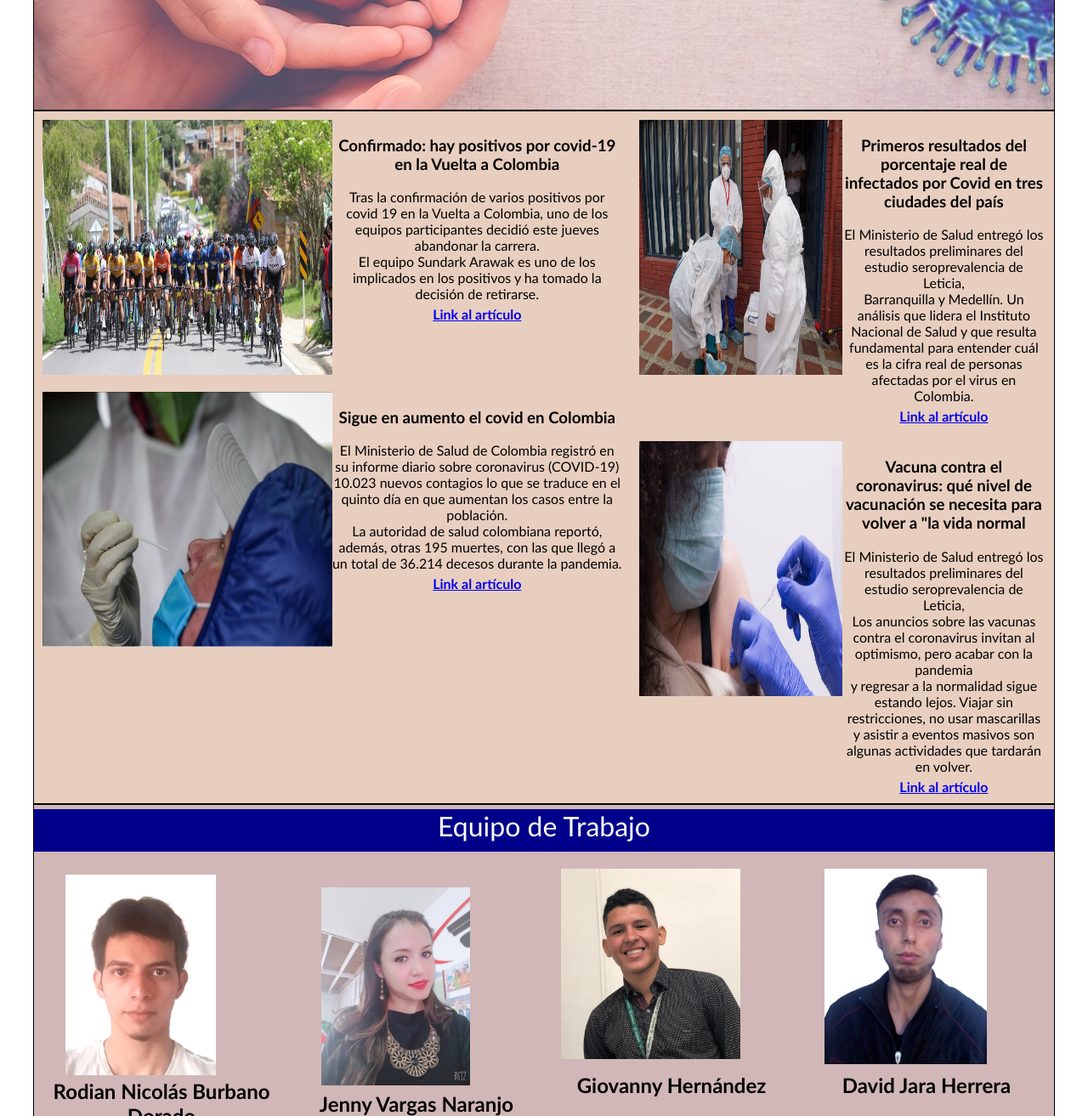
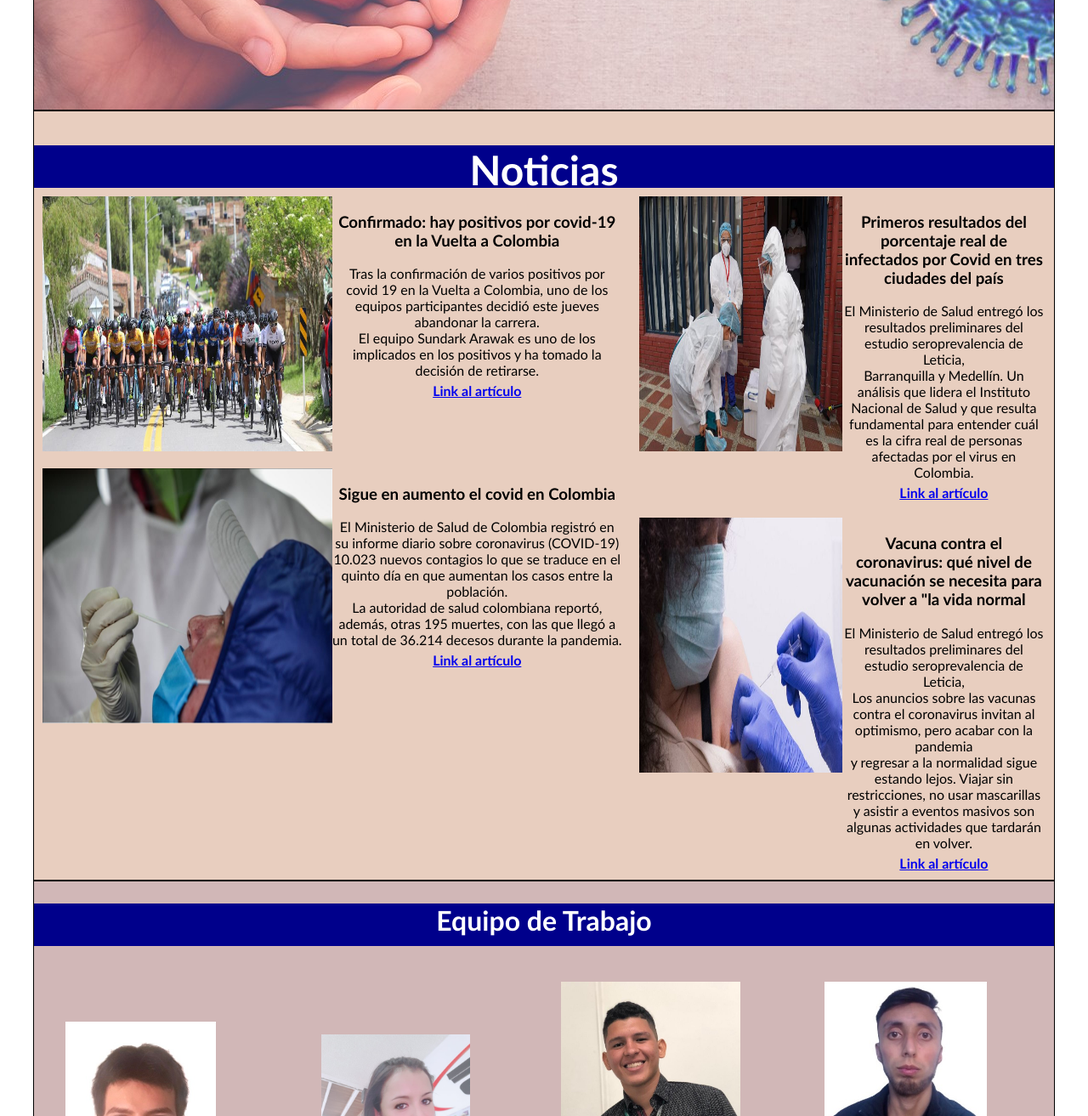
Before and after one commit to RodianB/semana-1-85, a website: page src/index.html in a window 1280 px wide. Shown: the part 380-1693 px from the top of the page at 85% size. Drawn offline with Linux system fonts and the light colour scheme.

Commit message:
styles adjusted to fit sizes

```diff
--- a/src/index.html
+++ b/src/index.html
@@ -40,8 +40,12 @@
 
     <!--inicio seccion3 news-->
 
-    <section class="news-section" id="news">
+    <section class="news-sect" id="news">
+     <div class="news-tittle">
+         <h2>Noticias</h2>
+     </div>
 
+     <div class="news-section">
         <!-- BLOQUE 1-->
             <div>
                 <div class="news-section__container" >
@@ -112,15 +116,14 @@
                     </div>
                 </div>
             </div>
-
-
+    </div>
     </section>
     <!--fin seccion3 news-->
 
     <!--inicio seccion4 miembros-->
     <section class="container" id="team">
 
-            <p class="equi-trabajo">Equipo de Trabajo</p>
+            <h2 class="equi-trabajo">Equipo de Trabajo</h2>
             <div class="seccion-4">
                 <div class="miembro">
                     <p class="foto" align="center">
--- a/src/style.css
+++ b/src/style.css
@@ -110,9 +110,7 @@ ul.menu_web li a{
 
 
 }
-.news-section{
-    display: flex;
-    justify-content: space-evenly;
+.news-sect{
     text-align: center;
     background-color: rgb(232, 206, 191);
     width: 1200px;
@@ -120,6 +118,11 @@ ul.menu_web li a{
     margin-right: auto;
     text-align: center;
     border: 1px solid;
+}
+
+.news-section{
+    display: flex;
+    justify-content: space-evenly;
 }
 .news-section__container img{
     width: 400px;
@@ -132,8 +135,8 @@ ul.menu_web li a{
 }
 .news_desc, .news-section__container img {
  width: 50%;
+}
 
-}
 body{
     font-family: 'Gill Sans', 'Gill Sans MT', Calibri, 'Trebuchet MS', sans-serif;
 }
@@ -159,6 +162,10 @@ body{
     font-size: xx-large;
     text-align: center;
     color: white;
+    margin-left: auto;
+    margin-right: auto;
+    width: 1200px;
+
 }
 
 .seccion-4 {
@@ -169,7 +176,6 @@ body{
 }
 .miembro {
     width: 25%;
-    height: 400px;
     background-color: rgb(209, 183, 183);
     align-content: center;
     justify-content: center;
@@ -187,3 +193,12 @@ body{
 .nombre-persona {
     text-align:center;
 }
+
+.news-tittle{
+    height: 50px;
+    background-color: darkblue;
+    font-size: xx-large;
+    text-align: center;
+    color: white;
+    width: 1200px;
+}
```
Lines whose indentation alone changed are shown as unchanged.
